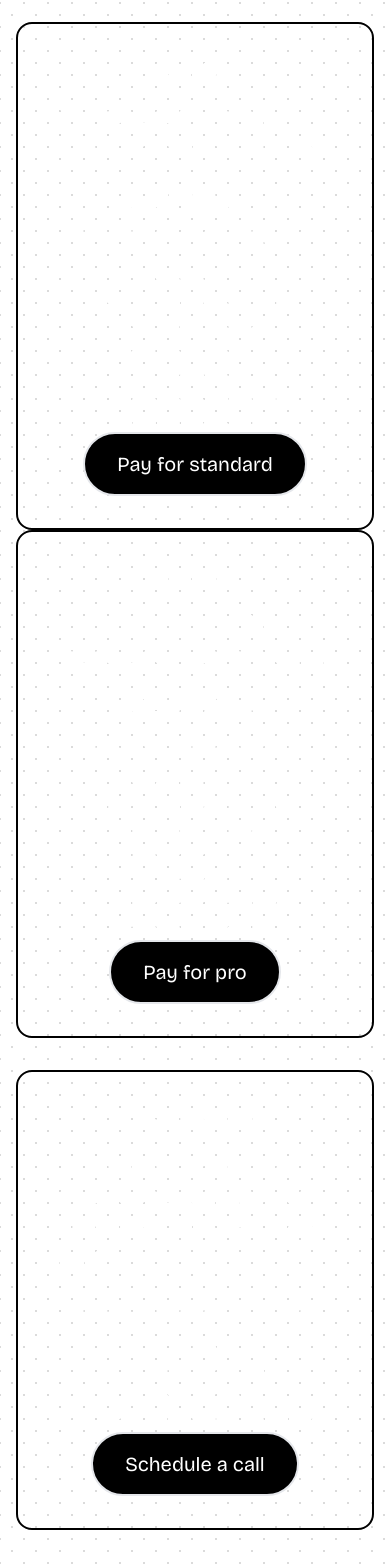
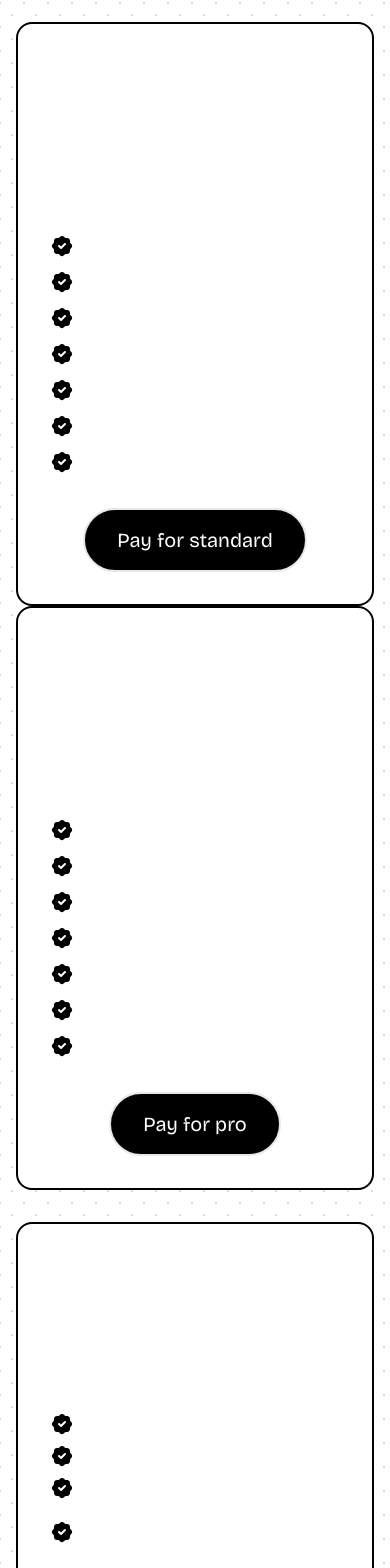
Before and after one commit to alicantorun/alicantorun, a Next.js app: page / in a window 390 px wide. Shown: the part 5397-6965 px from the top of the page. Built offline with nearby package versions, Linux system fonts and the light colour scheme.

Commit message:
improve pricing

```diff
--- a/app/components/MembershipLevels.tsx
+++ b/app/components/MembershipLevels.tsx
@@ -7,63 +7,113 @@ export default function MembershipLevels() {
       <h1 className="mb-4 text-4xl font-extrabold">Memberships levels</h1>
       <h1 className="mb-4 text-xl">Choose a plan that's right for you.</h1>
       <div className="flex flex-col lg:flex-row mb-8">
-        <div className="p-8 lg:mb-0 lg:mr-4 flex-1 border-black dark:border-white border-2 flex-col justify-center rounded-2xl">
-          <h3 className="text-xl mb-4">Standard</h3>
-          <h3 className="text-2xl text-left mb-4">
+        <div className="p-8 lg:mb-0 lg:mr-4 flex-1 border-black dark:border-white border-2 flex-col justify-center rounded-2xl bg-white">
+          <h3 className="text-start  text-4xl mb-4 font-bold">Standard</h3>
+          <h1 className="text-start font-extrabold text-4xl mb-2">
+            €2799 <span className="text-xl opacity-60">/m</span>
+          </h1>
+          <h3 className="text-xl text-left mb-4 opacity-60">
             One request at a time. Pause or cancel anytime.
           </h3>
-          <h1 className="text-4xl">
-            €2799 <span className="text-xl">/m</span>
-          </h1>
-          <h3 className="text-xl mb-4 opacity-50">Pause or cancel anytime</h3>
-          <ol>
-            <li>One request at a time</li>
-            <li>48-hour turnaround time</li>
-            <li>Unlimited brands</li>
-            <li>Unlimited requests</li>
-            <li>Slack updates</li>
-            <li>Pause or cancel anytime</li>
-            <li>Payments via Stripe</li>
+          <ol className="text-lg text-left">
+            <li className="mb-2 flex">
+              <img className="mr-2" width={24} src="/checkmark.svg" />
+              One request at a time
+            </li>
+            <li className="mb-2 flex">
+              <img className="mr-2" width={24} src="/checkmark.svg" />
+              48-hour turnaround time
+            </li>
+            <li className="mb-2 flex">
+              <img className="mr-2" width={24} src="/checkmark.svg" />
+              Unlimited brands
+            </li>
+            <li className="mb-2 flex">
+              <img className="mr-2" width={24} src="/checkmark.svg" />
+              Unlimited requests
+            </li>
+            <li className="mb-2 flex">
+              <img className="mr-2" width={24} src="/checkmark.svg" />
+              Slack updates
+            </li>
+            <li className="mb-2 flex">
+              <img className="mr-2" width={24} src="/checkmark.svg" />
+              Pause or cancel anytime
+            </li>
+            <li className="mb-8 flex">
+              <img className="mr-2" width={24} src="/checkmark.svg" />
+              Payments via Stripe
+            </li>
           </ol>
           <button className="border-2 lg:mr-4 text-xl px-8 py-4 rounded-full bg-black text-white">
             Pay for standard
           </button>
         </div>
-        <div className="p-8  lg:mb-0 lg:ml-4 flex-1 border-black dark:border-white border-2 flex-col justify-center rounded-2xl">
-          <h3 className="text-xl mb-4">Standard</h3>
-          <h3 className="text-2xl text-left mb-4">
+        <div className="p-8  lg:mb-0 lg:ml-4 flex-1 border-black dark:border-white border-2 flex-col justify-center rounded-2xl bg-white">
+          <h3 className="text-start text-4xl mb-4 font-bold">Pro</h3>
+          <h1 className="text-start text-4xl font-extrabold  mb-2">
+            €4799 <span className="text-xl opacity-60">/m</span>
+          </h1>
+          <h3 className="text-xl text-left mb-4 opacity-60">
             One request at a time. Pause or cancel anytime.
           </h3>
-          <h1 className="text-4xl">
-            €4799 <span className="text-xl">/m</span>
-          </h1>
-          <h3 className="text-xl mb-4 opacity-50">Pause or cancel anytime</h3>
-          <ol>
-            <li>One request at a time</li>
-            <li>48-hour turnaround time</li>
-            <li>Unlimited brands</li>
-            <li>Unlimited requests</li>
-            <li>Slack updates</li>
-            <li>Pause or cancel anytime</li>
-            <li>Payments via Stripe</li>
+          <ol className="text-lg text-left">
+            <li className="mb-2 flex">
+              <img className="mr-2" width={24} src="/checkmark.svg" />
+              One request at a time
+            </li>
+            <li className="mb-2 flex">
+              <img className="mr-2" width={24} src="/checkmark.svg" />
+              48-hour turnaround time
+            </li>
+            <li className="mb-2 flex">
+              <img className="mr-2" width={24} src="/checkmark.svg" />
+              Unlimited brands
+            </li>
+            <li className="mb-2 flex">
+              <img className="mr-2" width={24} src="/checkmark.svg" />
+              Unlimited requests
+            </li>
+            <li className="mb-2 flex">
+              <img className="mr-2" width={24} src="/checkmark.svg" />
+              Slack updates
+            </li>
+            <li className="mb-2 flex">
+              <img className="mr-2" width={24} src="/checkmark.svg" />
+              Pause or cancel anytime
+            </li>
+            <li className="mb-8 flex">
+              <img className="mr-2" width={24} src="/checkmark.svg" />
+              Payments via Stripe
+            </li>
           </ol>
           <button className="border-2 lg:mr-4 text-xl px-8 py-4 rounded-full bg-black text-white">
             Pay for pro
           </button>
         </div>
       </div>
-      <div className="p-8 mb-4 lg:mb-0 lg:mr-2 flex-1 border-black dark:border-white border-2 flex-col justify-center rounded-2xl">
-        <h3 className="text-xl mb-4">Custom pricing</h3>
-        <h3 className="text-2xl text-left mb-4">
+      <div className="p-8 mb-4 lg:mb-0 flex-1 border-black dark:border-white border-2 flex-col justify-center rounded-2xl bg-white">
+        <h3 className="text-start  text-4xl mb-4 font-bold">Custom pricing</h3>
+        <h3 className="text-xl text-left mb-4 opacity-60">
           For people that need 1 time support or are not sure about subscription
           model
         </h3>
-        <h3 className="text-xl mb-4 opacity-50">Pause or cancel anytime</h3>
         <ol>
-          <li>2 revisions</li>
-          <li>Custom delivery time</li>
-          <li>Fixed Scope</li>
-          <li>Async Slack communication&support</li>
+          <li className="mb-2 flex">
+            <img className="mr-2" width={24} src="/checkmark.svg" />2 revisions
+          </li>
+          <li className="mb-2 flex">
+            <img className="mr-2" width={24} src="/checkmark.svg" />
+            Custom delivery time
+          </li>
+          <li className="mb-2 flex">
+            <img className="mr-2" width={24} src="/checkmark.svg" />
+            Fixed Scope
+          </li>
+          <li className="mb-8 flex">
+            <img className="mr-2" width={24} src="/checkmark.svg" />
+            Async Slack communication&support
+          </li>
         </ol>
         <button className="border-2 lg:mr-4 text-xl px-8 py-4 rounded-full bg-black text-white">
           Schedule a call
```
Also changed, not shown: public/checkmark.svg (added).
